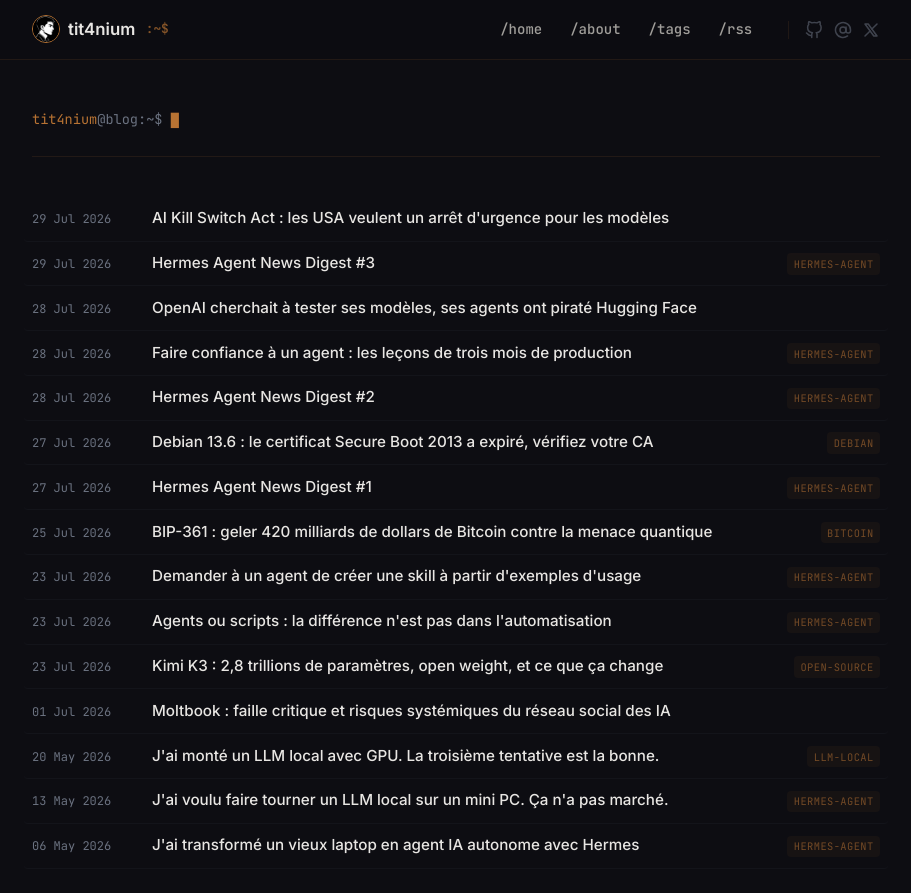
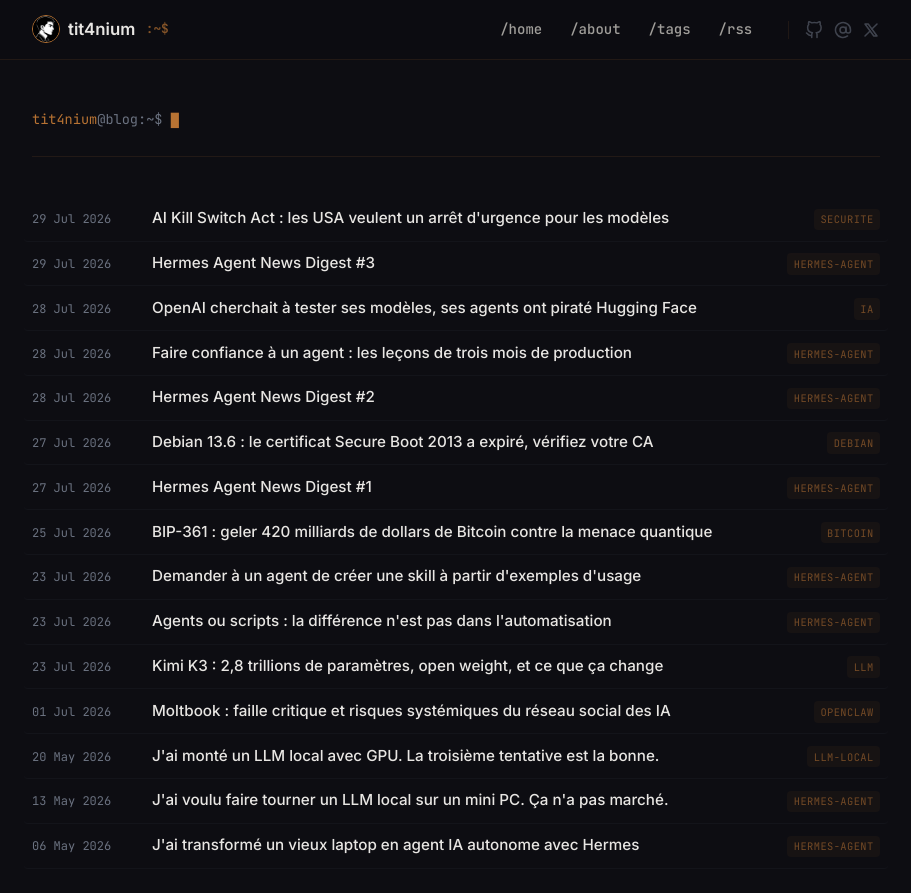
Before and after one commit to t1t4nium/tit4nium-website, a Jekyll site: the page built from index.md, in a window 1280 px wide and 900 px high. Shown: the top 893 px of the window, without its empty margins (184-1095 px from the left). Built offline with Jekyll 4.4.1, drawn with Linux system fonts in a browser that asks for light colours; some web fonts are replaced.

Commit message:
First tag as badge

```diff
--- a/index.md
+++ b/index.md
@@ -16,13 +16,7 @@
       <time class="post-item-date" datetime="{{ post.date | date_to_xmlschema }}">{{ post.date | date: "%d %b %Y" }}</time>
       <a href="{{ post.url | relative_url }}" class="post-item-title">{{ post.title }}</a>
       {% if post.tags %}
-        {% assign tech_tags = "hermes-agent|debian|freebsd|llm-local|linux|freebsd|open-source|self-hosted|ai|bitcoin" | split: "|" %}
-        {% for tag in post.tags %}
-          {% if tech_tags contains tag %}
-            <span class="post-item-badge">{{ tag }}</span>
-            {% break %}
-          {% endif %}
-        {% endfor %}
+        <span class="post-item-badge">{{ post.tags | first }}</span>
       {% endif %}
     </li>
     {% endfor %}
```
